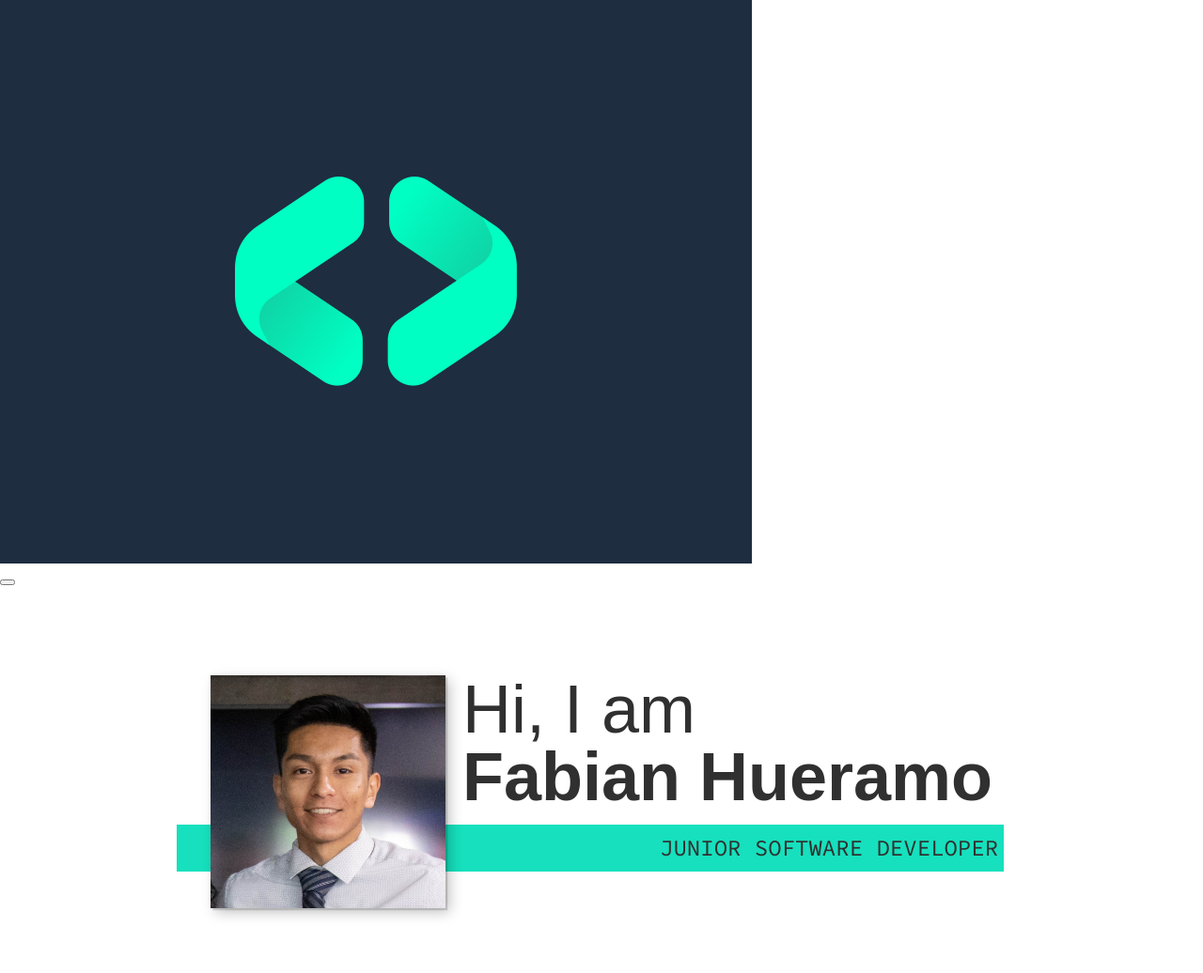
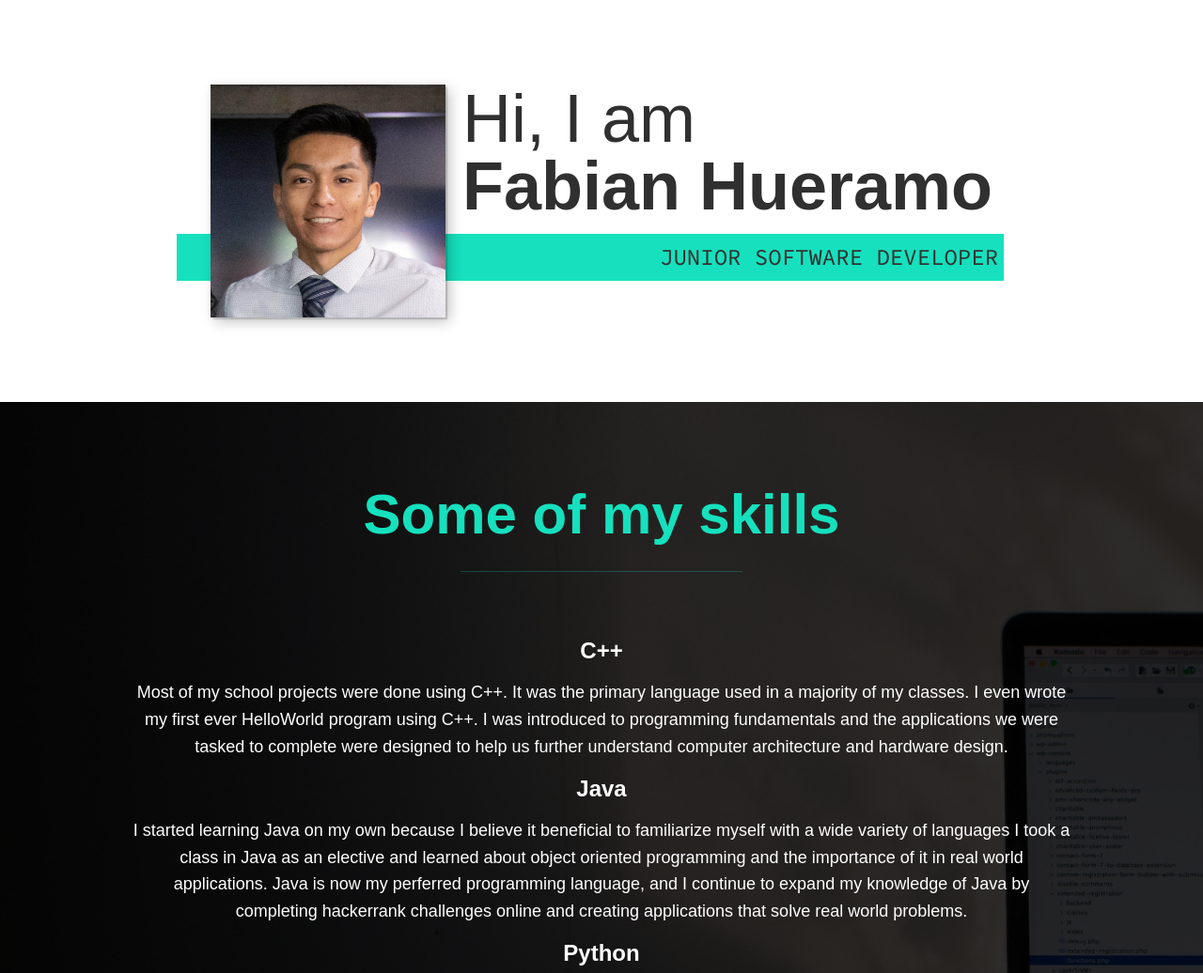
Before and after one commit to FabianHueramo/Website, a plain HTML site: page index.html in a window 1280 px wide. Shown: the top 1036 px of the page at 94% size. Drawn offline with nearby package versions, Linux system fonts and the light colour scheme; a web font is replaced by a local one.

Commit message:
Update index.html

```diff
--- a/index.html
+++ b/index.html
@@ -19,9 +19,7 @@
 <body>
     <!-- Header -->
     <header>
-        <div class="logo";>
-            <img src="images/logo.png" alt="">
-        </div>
+        <!--
         <button class="nav-toggle" aria-label="toggle navigation">
             <span class="hamburger"></span>
         </button>
@@ -33,7 +31,7 @@
                 <li class="nav__item"><a href="about" class="nav__link">About Me</a></li>
                 <li class="nav__item"><a href="#" class="nav__link">Contact</a></li>
             </ul>
-        </nav>
+        </nav> -->
     </header>
 
 
```
